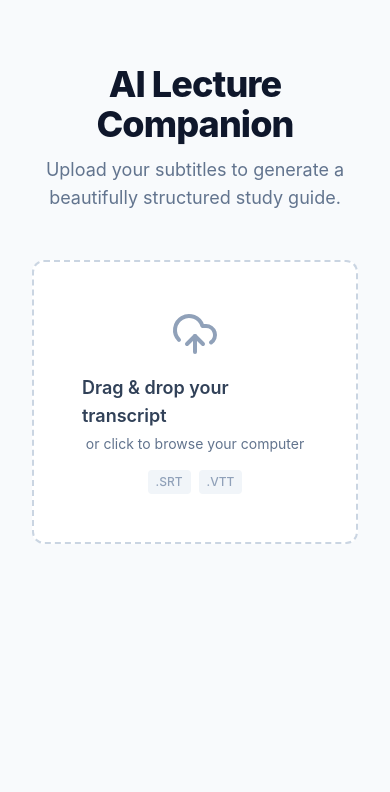
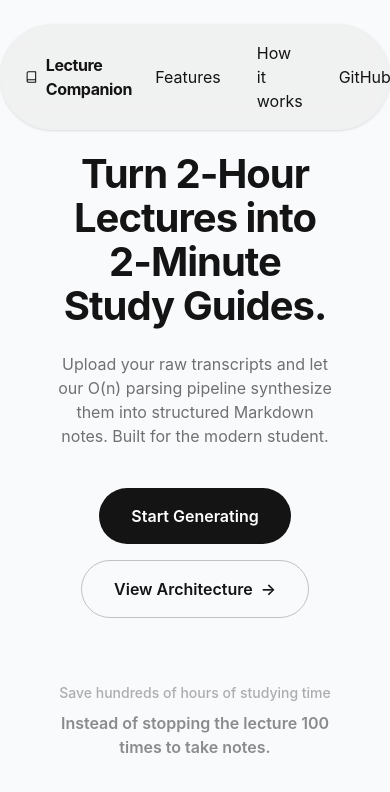
Before and after one commit to devChathura/lecture-notes-from-transcript, a React (Vite) app in the folder client/: page / in a window 390 px wide. Shown: the top 792 px of the page. Built offline with nearby package versions, Linux system fonts and the light colour scheme.

Commit message:
feat(landing): build mobbin-inspired navbar and hero components - Added floating pill Navbar with branding and navigation links. - Created Hero component with responsive headline, subheadline, and primary/secondary CTA buttons.

```diff
--- a/client/src/App.jsx
+++ b/client/src/App.jsx
@@ -1,4 +1,6 @@
 import { useState } from "react";
+import Navbar from "./components/Navbar";
+import Hero from "./components/Hero";
 import FileUploader from "./components/FileUploader";
 import { generateStudyGuide } from "./services/apiService";
 import { Loader2, AlertCircle } from "lucide-react";
@@ -60,7 +62,9 @@ function App() {
 
   return (
     <div className="min-h-screen p-8">
-      <div className="max-w-4xl mx-auto text-center mb-12 mt-8">
+      <Navbar />
+      <Hero />
+      {/* <div className="max-w-4xl mx-auto text-center mb-12 mt-8">
         <h1 className="text-4xl font-extrabold text-slate-900 tracking-tight">
           AI Lecture Companion
         </h1>
@@ -68,13 +72,13 @@ function App() {
           Upload your subtitles to generate a beautifully structured study
           guide.
         </p>
-      </div>
+      </div> */}
 
-      {!markdownNotes && (
+      {/* {!markdownNotes && (
         <div className="max-w-3xl mx-auto">
           <FileUploader onFileSelect={handleFileSelect} />
         </div>
-      )}
+      )} */}
 
       {isProcessing && (
         <div className="mt-12 flex flex-col items-center justify-center text-blue-600 space-y-4 animate-pulse">
--- /dev/null
+++ b/client/src/components/Hero.jsx
@@ -0,0 +1,39 @@
+import React from 'react';
+
+const Hero = () => {
+  return (
+    <div className="w-full max-w-[1280px] mx-auto px-6 flex flex-col items-center text-center pt-[120px] pb-[60px]">
+      {/* 1. THE GIANT HEADLINE */}
+      <h1 className="font-sans text-[40px] md:text-[56px] lg:text-[64px] leading-[1.1] font-[650] text-[#141414] tracking-tight max-w-4xl mx-auto mb-6">
+        Turn 2-Hour Lectures into<br className="hidden sm:block" /> 2-Minute Study Guides.
+      </h1>
+
+      {/* 2. THE SUBHEADLINE */}
+      <p className="font-sans text-[16px] md:text-[20px] text-[#707070] font-[440] leading-[1.5] max-w-2xl mx-auto mb-10">
+        Upload your raw transcripts and let our O(n) parsing pipeline synthesize them into structured Markdown notes. Built for the modern student.
+      </p>
+
+      {/* 3. THE BUTTONS */}
+      <div className="flex flex-col sm:flex-row items-center gap-4">
+        <button className="bg-[#141414] text-[#FFFFFF] font-semibold text-[16px] px-8 py-4 rounded-full hover:bg-[#000000] hover:scale-[1.02] transition-all duration-200">
+          Start Generating
+        </button>
+        <button className="bg-transparent text-[#141414] font-semibold text-[16px] px-8 py-4 rounded-full border border-[#C2C2C2] hover:bg-[#F5F5F5] transition-all duration-200 flex items-center gap-2">
+          View Architecture <span>&rarr;</span>
+        </button>
+      </div>
+
+      {/* 4. THE SOCIAL PROOF / VALUE PROP */}
+      <div className="mt-16 flex flex-col items-center">
+        <p className="font-sans text-[14px] text-[#ADADAD] font-medium mb-2">
+          Save hundreds of hours of studying time
+        </p>
+        <p className="text-[#707070] text-[16px] font-semibold opacity-80 text-center">
+          Instead of stopping the lecture 100 times to take notes.
+        </p>
+      </div>
+    </div>
+  );
+};
+
+export default Hero;
--- /dev/null
+++ b/client/src/components/Navbar.jsx
@@ -0,0 +1,54 @@
+import React from 'react';
+
+const Navbar = () => {
+  return (
+    <div className="fixed top-6 left-0 right-0 z-50 flex justify-center pointer-events-none">
+      <nav className="pointer-events-auto flex items-center justify-between bg-[#EDEDED]/72 backdrop-blur-md rounded-full px-6 py-2 mx-4 w-full max-w-3xl shadow-sm border border-[#EDEDED]/50">
+        {/* Left Side (Logo) */}
+        <div className="flex items-center gap-2">
+          <svg
+            width="20"
+            height="20"
+            viewBox="0 0 24 24"
+            fill="none"
+            stroke="#141414"
+            strokeWidth="2"
+            strokeLinecap="round"
+            strokeLinejoin="round"
+          >
+            <path d="M4 19.5v-15A2.5 2.5 0 0 1 6.5 2H20v20H6.5a2.5 2.5 0 0 1 0-5H20" />
+          </svg>
+          <span className="font-sans font-bold text-[#141414] text-[16px] tracking-tight">
+            Lecture Companion
+          </span>
+        </div>
+
+        {/* Right Side (Links) */}
+        <div className="flex items-center gap-1">
+          <a
+            href="#features"
+            className="font-sans text-[16px] text-[#141414] px-4 py-2 rounded-full transition-all duration-200 hover:bg-[#EDEDED]"
+          >
+            Features
+          </a>
+          <a
+            href="#how-it-works"
+            className="font-sans text-[16px] text-[#141414] px-4 py-2 rounded-full transition-all duration-200 hover:bg-[#EDEDED]"
+          >
+            How it works
+          </a>
+          <a
+            href="https://github.com/devChathura"
+            target="_blank"
+            rel="noopener noreferrer"
+            className="font-sans text-[16px] text-[#141414] px-4 py-2 rounded-full transition-all duration-200 hover:bg-[#EDEDED]"
+          >
+            GitHub
+          </a>
+        </div>
+      </nav>
+    </div>
+  );
+};
+
+export default Navbar;
```
